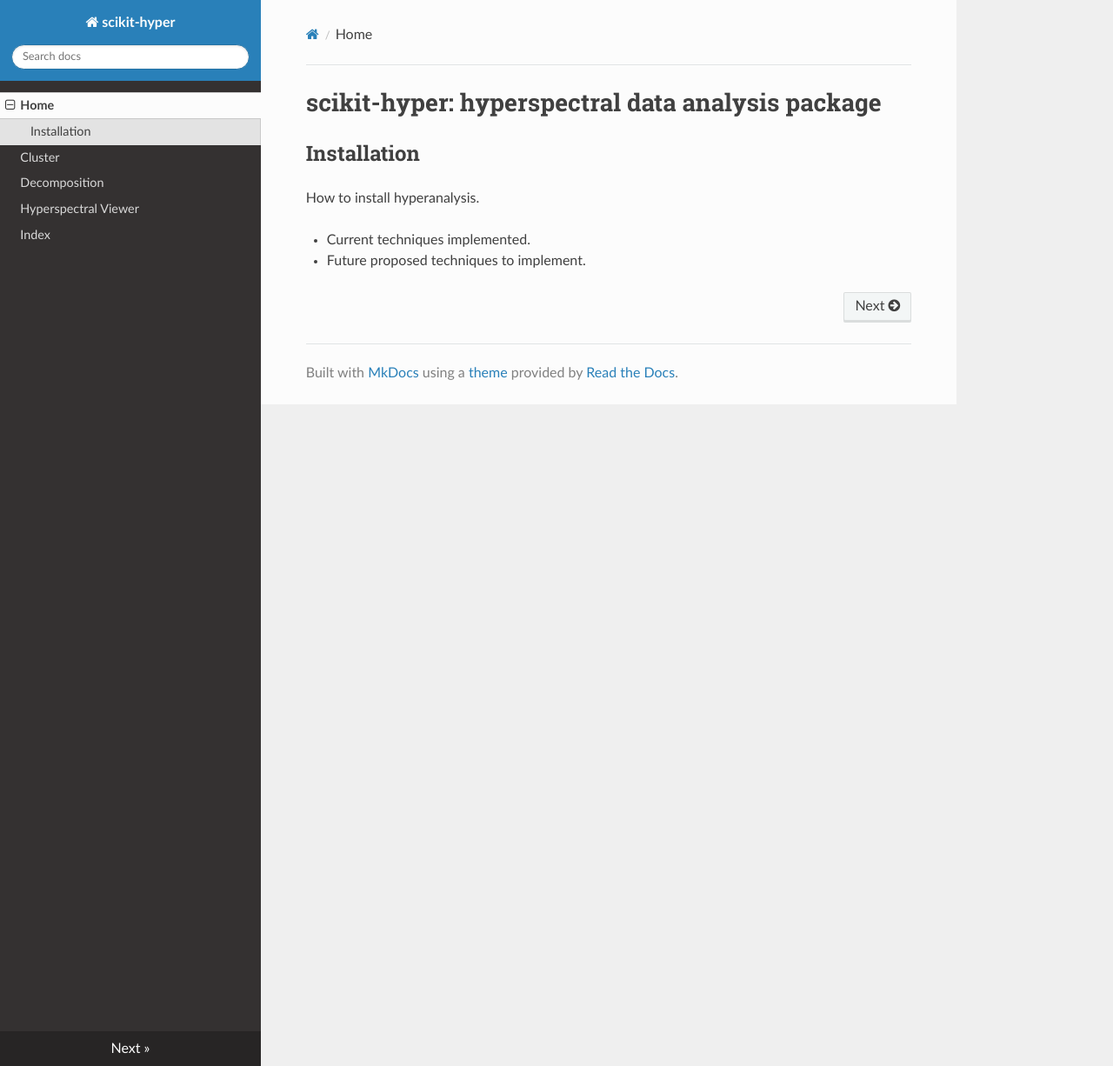
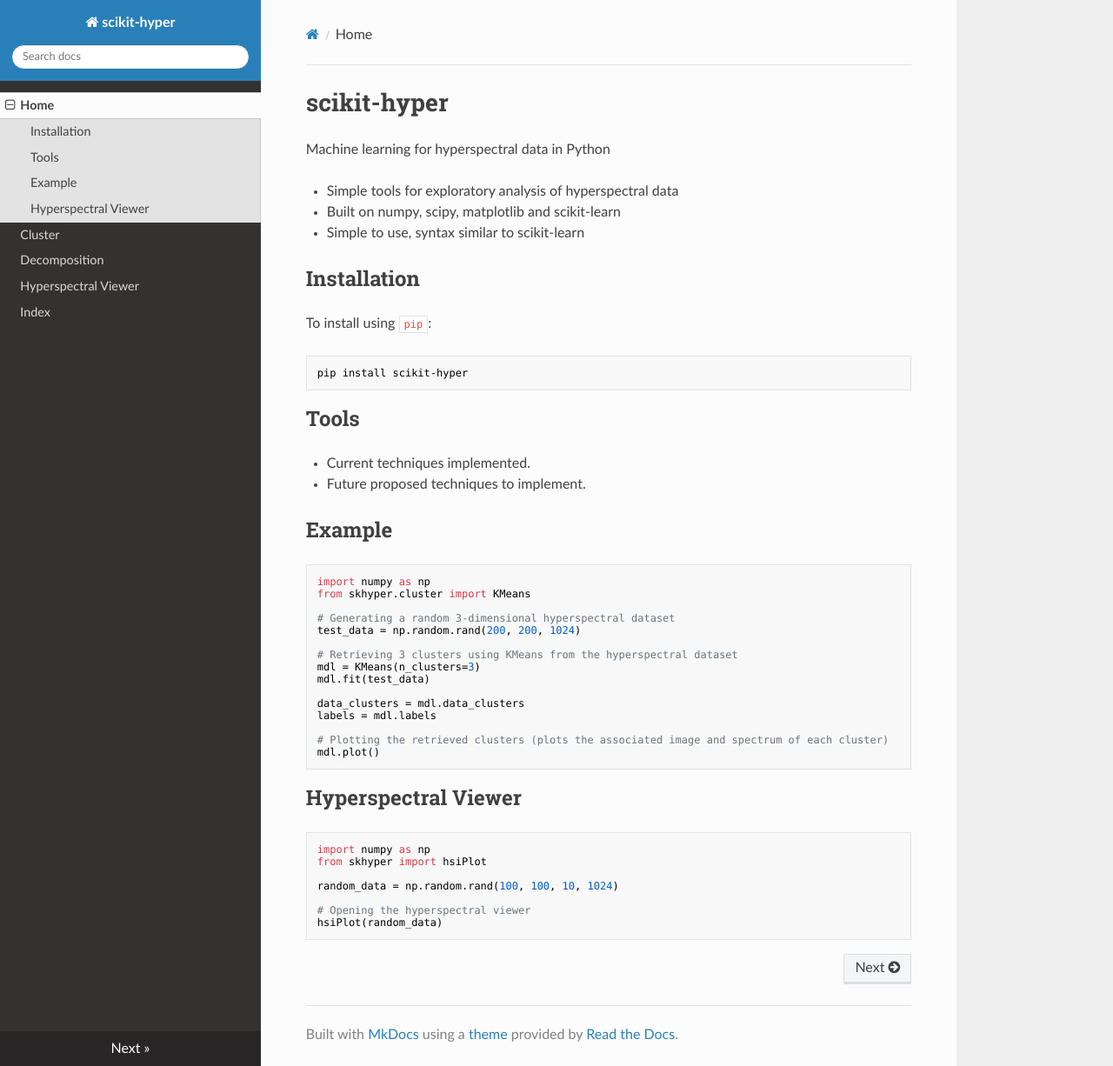
Before and after one commit to priyankshah7/hypers, an MkDocs documentation site: the page built from docs/index.md, in a window 1280 px wide and 1226 px high. Shown: the whole window at 87% size. Built offline with MkDocs 1.6.1, drawn with Linux system fonts in a browser that asks for light colours; nearby versions of some CDN libraries; old or Windows-style settings are respelled for this version of MkDocs.

Commit message:
Added more content to the home page.

````diff
--- a/docs/index.md
+++ b/docs/index.md
@@ -1,8 +1,47 @@
-# scikit-hyper: hyperspectral data analysis package
+# scikit-hyper
+Machine learning for hyperspectral data in Python
+
++ Simple tools for exploratory analysis of hyperspectral data
++ Built on numpy, scipy, matplotlib and scikit-learn
++ Simple to use, syntax similar to scikit-learn
 
 ## Installation
-How to install hyperanalysis.
+To install using `pip`:
+```python
+pip install scikit-hyper
+```
+
+## Tools
 
 + Current techniques implemented.
++ Future proposed techniques to implement.
 
-+ Future proposed techniques to implement.
+## Example
+```python
+import numpy as np
+from skhyper.cluster import KMeans
+
+# Generating a random 3-dimensional hyperspectral dataset
+test_data = np.random.rand(200, 200, 1024)
+
+# Retrieving 3 clusters using KMeans from the hyperspectral dataset
+mdl = KMeans(n_clusters=3)
+mdl.fit(test_data)
+
+data_clusters = mdl.data_clusters
+labels = mdl.labels
+
+# Plotting the retrieved clusters (plots the associated image and spectrum of each cluster)
+mdl.plot()
+```
+
+## Hyperspectral Viewer
+```python
+import numpy as np
+from skhyper import hsiPlot
+
+random_data = np.random.rand(100, 100, 10, 1024)
+
+# Opening the hyperspectral viewer
+hsiPlot(random_data)
+```
````
